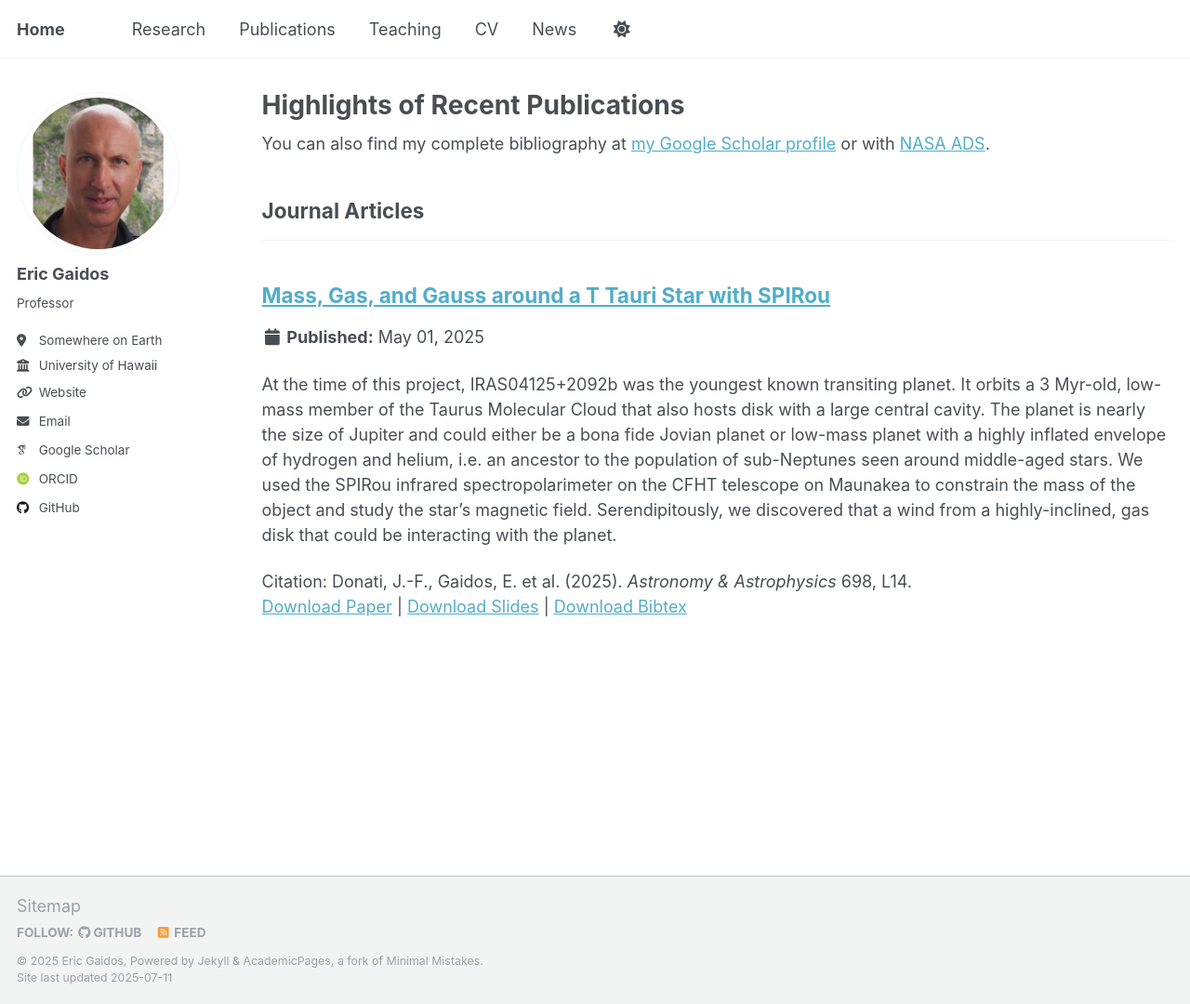
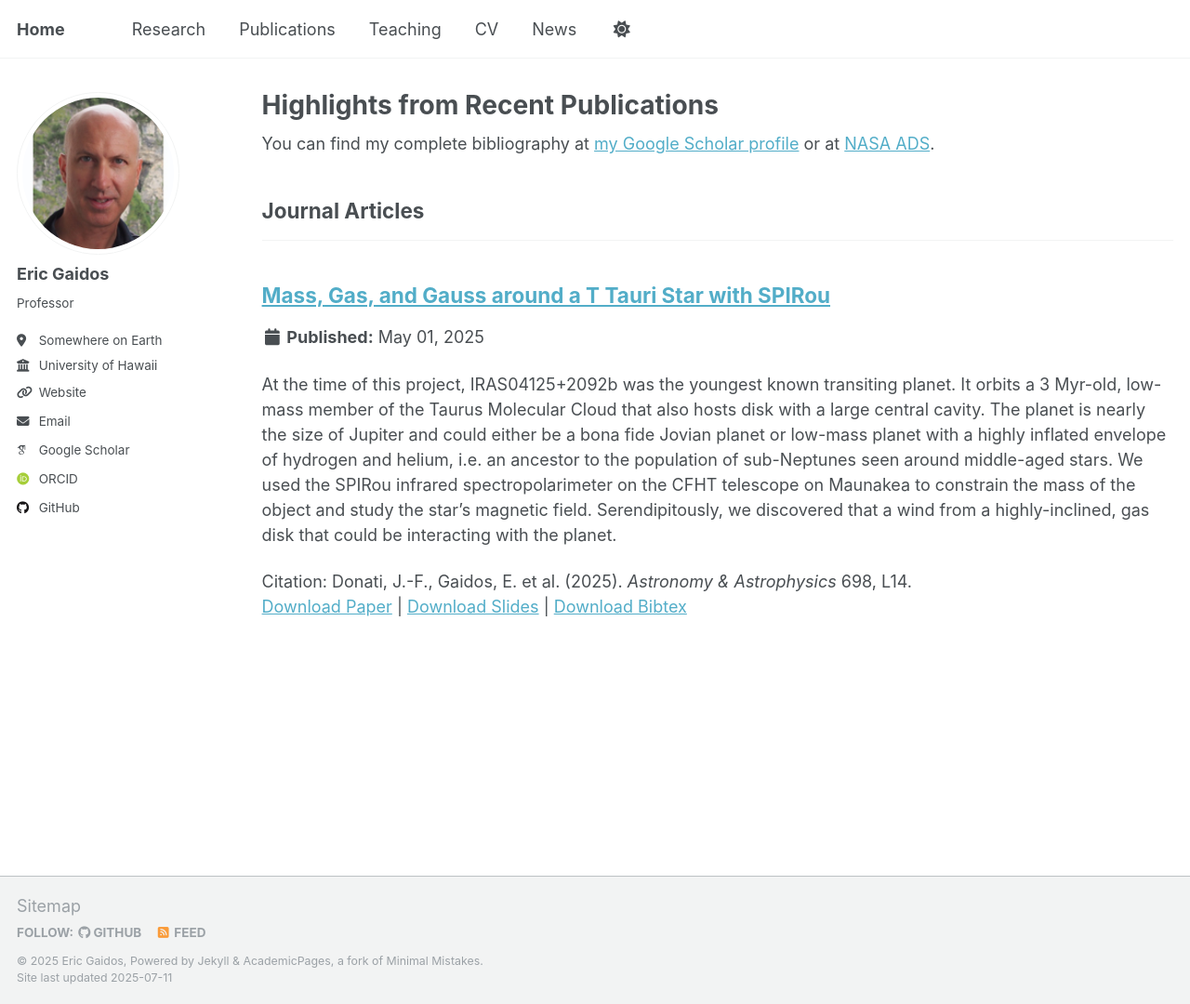
Before and after one commit to egaidos/egaidos.github.io, a Jekyll site: the page built from _pages/publications.html, in a window 1280 px wide and 1080 px high. Shown: the whole window at 93% size. Built offline with Jekyll 4.4.1, drawn with Linux system fonts in a browser that asks for light colours; some web fonts are replaced.

Commit message:
Update publications.html

```diff
--- a/_pages/publications.html
+++ b/_pages/publications.html
@@ -1,12 +1,12 @@
 ---
 layout: archive
-title: "Highlights of Recent Publications"
+title: "Highlights from Recent Publications"
 permalink: /publications/
 author_profile: true
 ---
 
 {% if site.author.googlescholar %}
-  <div class="wordwrap">You can also find my complete bibliography at <a href="{{site.author.googlescholar}}">my Google Scholar profile</a> {% endif %}  or with <a href="https://ui.adsabs.harvard.edu/search/q=author:(%22Gaidos,E.%22)">NASA ADS</a>. </div class="wordwrap">
+  <div class="wordwrap">You can find my complete bibliography at <a href="{{site.author.googlescholar}}">my Google Scholar profile</a> {% endif %}  or at <a href="https://ui.adsabs.harvard.edu/search/q=author:(%22Gaidos,E.%22)">NASA ADS</a>. </div class="wordwrap">
 {% include base_path %}
 
 <!-- New style rendering if publication categories are defined -->
```
